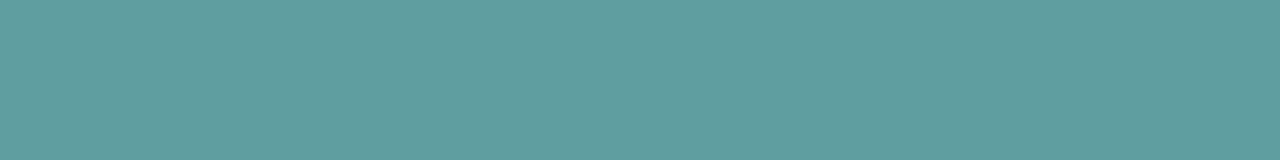
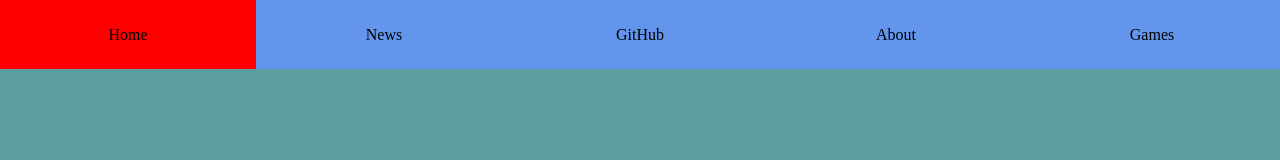
Before and after one commit to coelhoanon2/html-semantico, a plain HTML site: page index.html in a window 1280 px wide. Drawn offline with Linux system fonts and the light colour scheme.

Commit message:
alinhamento de header

```diff
--- a/index.html
+++ b/index.html
@@ -14,9 +14,29 @@
 
 <body>
 
-    <header>
+    <header id="initial_header">
         <nav>
+            <ul>
+                <li class="main_menu">
+                    <a href="">Home</a>
+                </li>
 
+                <li class="main_menu">
+                    <a href="">News</a>
+                </li>
+
+                <li class="main_menu">
+                    <a href="">GitHub</a>
+                </li>
+
+                <li class="main_menu">
+                    <a href="">About</a>
+                </li>
+
+                <li class="main_menu">
+                    <a href="">Games</a>
+                </li>
+            </ul>
         </nav>
     </header>
 
--- a/style.css
+++ b/style.css
@@ -1,3 +1,36 @@
+*{
+    padding: 0px;
+    margin: 0px;
+}
 body{
     background-color: cadetblue;
 }
+
+#initial_header{
+    background-color: cornflowerblue;
+}
+
+ul{
+    display: flex;
+
+}
+
+.main_menu{
+    list-style: none;
+    width: 25%;
+    text-align: center;
+    padding-top: 2%;
+    padding-bottom: 2%;
+    transition: 0.5s;
+}
+
+.main_menu:hover{
+    background-color: red;
+    transition: 0.2s;
+    cursor: pointer;
+}
+
+a{
+    text-decoration: none;
+    color: initial;
+}
```
